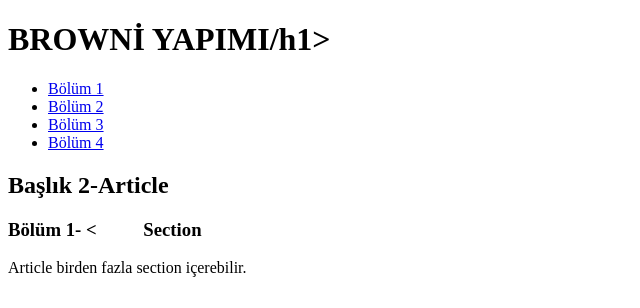
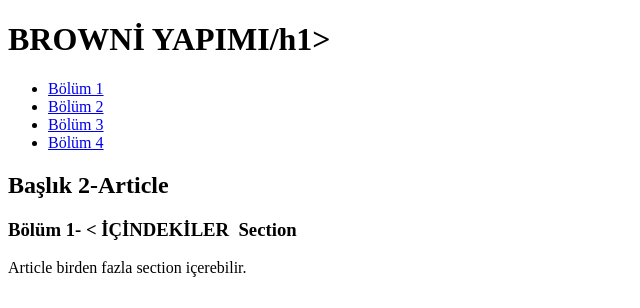
Before and after one commit to sudetncr/web, a plain HTML site: page index.html in a window 1280 px wide. Shown: the top 308 px of the page, without its empty margins (0-640 px from the left). Drawn offline with Linux system fonts and the light colour scheme.

Commit message:
Update index.html

```diff
--- a/index.html
+++ b/index.html
@@ -17,7 +17,7 @@
 <article>
 <h2>Başlık 2-Article</h2>
 <section id="section1">
-<h3>Bölüm 1- <                 &nbsp;&nbsp;&nbsp;&nbsp;&nbsp;&nbsp;&nbsp;&nbsp;&nbsp;Section</h3>
+<h3>Bölüm 1- <    İÇİNDEKİLER &nbsp;Section</h3>
 <p>Article birden fazla section içerebilir.</p>
 </section>
 <br>
```
